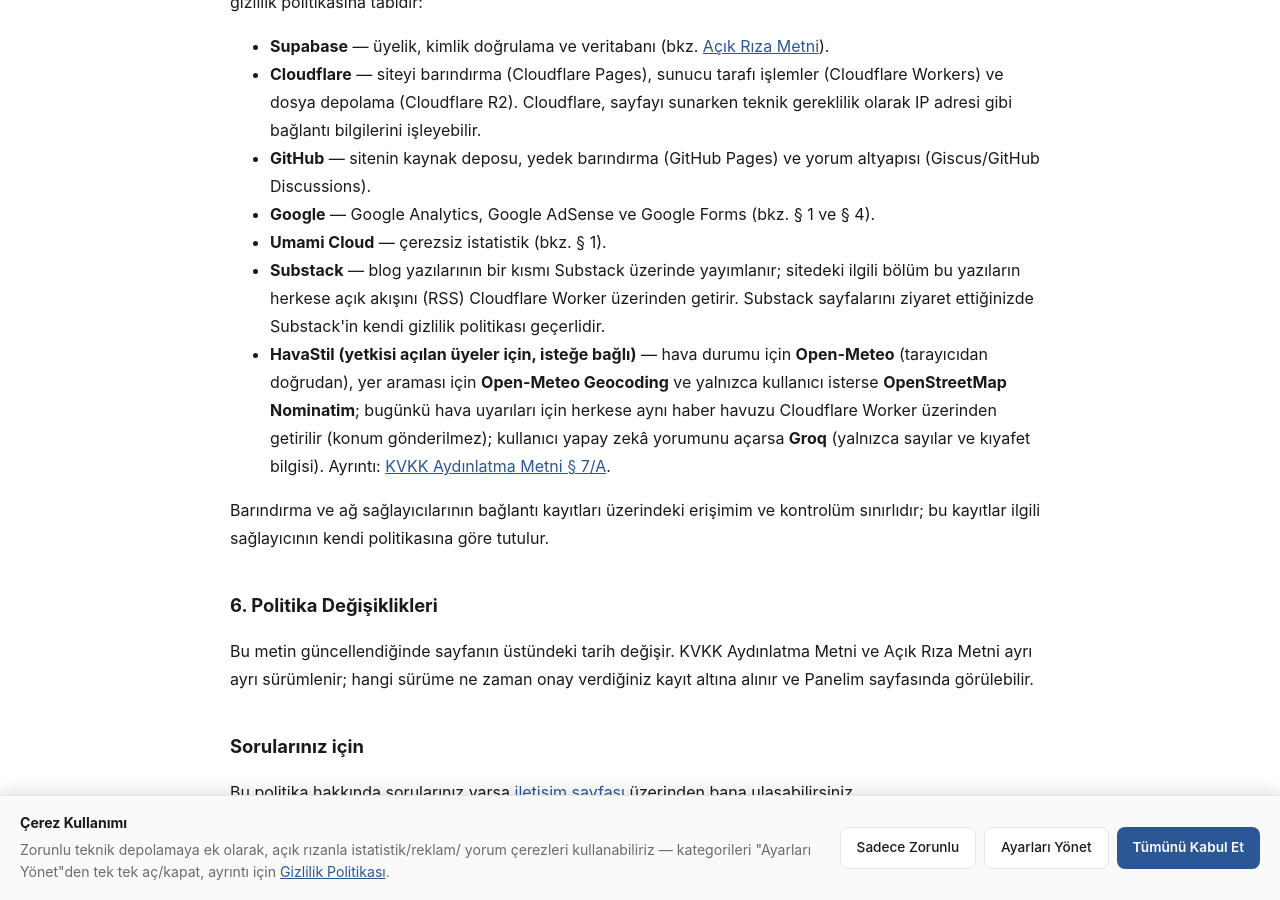
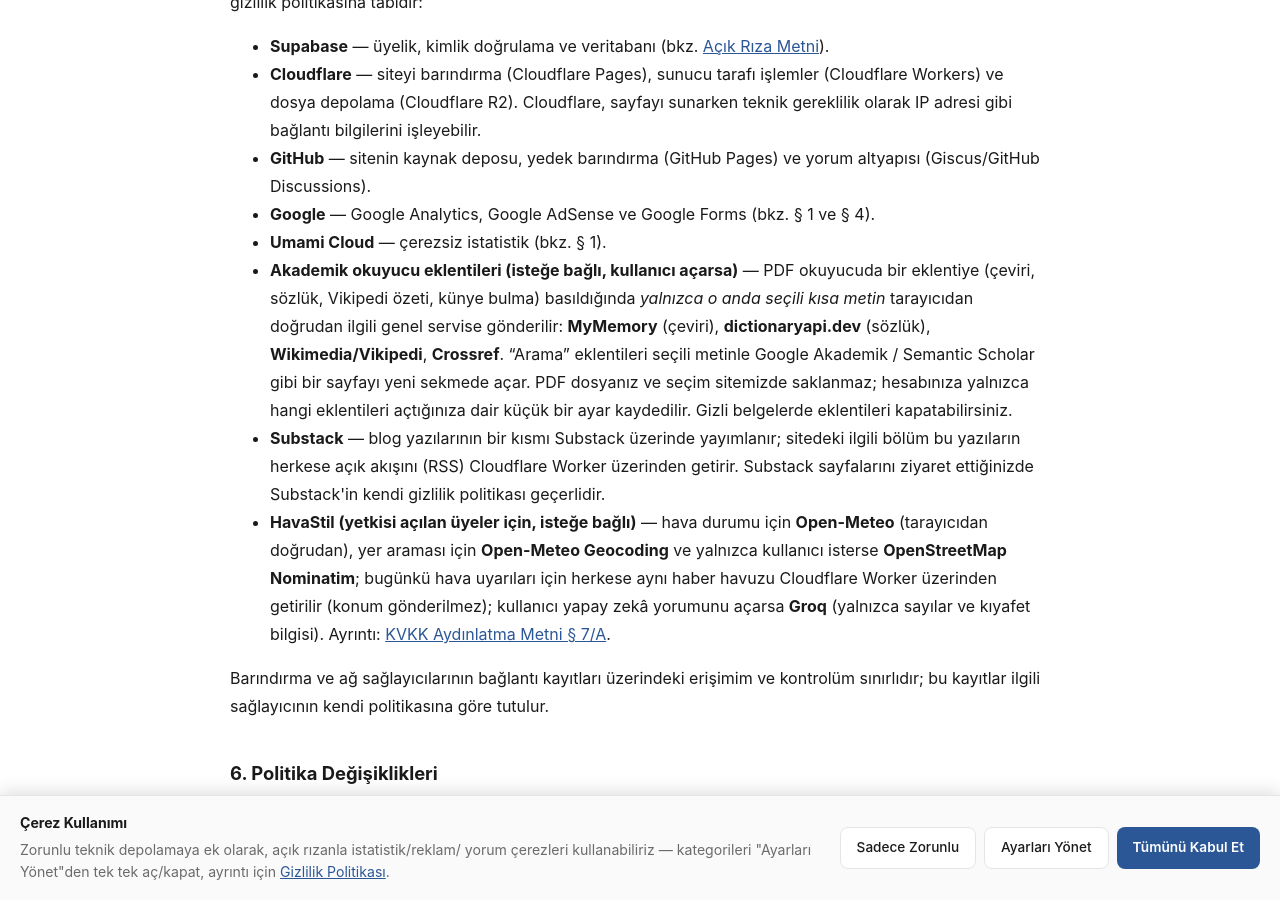
Before and after one commit to abdullah-eymen-asru/abdullah-eymen-asru.github.io, a Jekyll site: the page built from kurumsal/gizlilik-politikasi.md, in a window 1280 px wide and 900 px high, scrolled down 2991 px. Built offline with Jekyll 4.4.1, drawn with Linux system fonts in a browser that asks for light colours.

Commit message:
Update privacy policy with academic reader plugins info
Added information about optional academic reader plugins and their data handling.

```diff
--- a/kurumsal/gizlilik-politikasi.md
+++ b/kurumsal/gizlilik-politikasi.md
@@ -195,6 +195,11 @@ permalink: "/kurumsal/gizlilik-politikasi.html"
   <li><strong>Google</strong> — Google Analytics, Google AdSense ve Google
     Forms (bkz. § 1 ve § 4).</li>
   <li><strong>Umami Cloud</strong> — çerezsiz istatistik (bkz. § 1).</li>
+  <li><strong>Akademik okuyucu eklentileri (isteğe bağlı, kullanıcı açarsa)</strong> — PDF okuyucuda bir eklentiye (çeviri, sözlük, Vikipedi özeti,
+    künye bulma) basıldığında <em>yalnızca o anda seçili kısa metin</em> tarayıcıdan doğrudan ilgili genel servise gönderilir:
+    <strong>MyMemory</strong> (çeviri), <strong>dictionaryapi.dev</strong> (sözlük), <strong>Wikimedia/Vikipedi</strong>, <strong>Crossref</strong>.
+    “Arama” eklentileri seçili metinle Google Akademik / Semantic Scholar gibi bir sayfayı yeni sekmede açar. PDF dosyanız ve seçim sitemizde
+    saklanmaz; hesabınıza yalnızca hangi eklentileri açtığınıza dair küçük bir ayar kaydedilir. Gizli belgelerde eklentileri kapatabilirsiniz.</li>
   <li><strong>Substack</strong> — blog yazılarının bir kısmı Substack
     üzerinde yayımlanır; sitedeki ilgili bölüm bu yazıların herkese açık
     akışını (RSS) Cloudflare Worker üzerinden getirir. Substack sayfalarını
```
